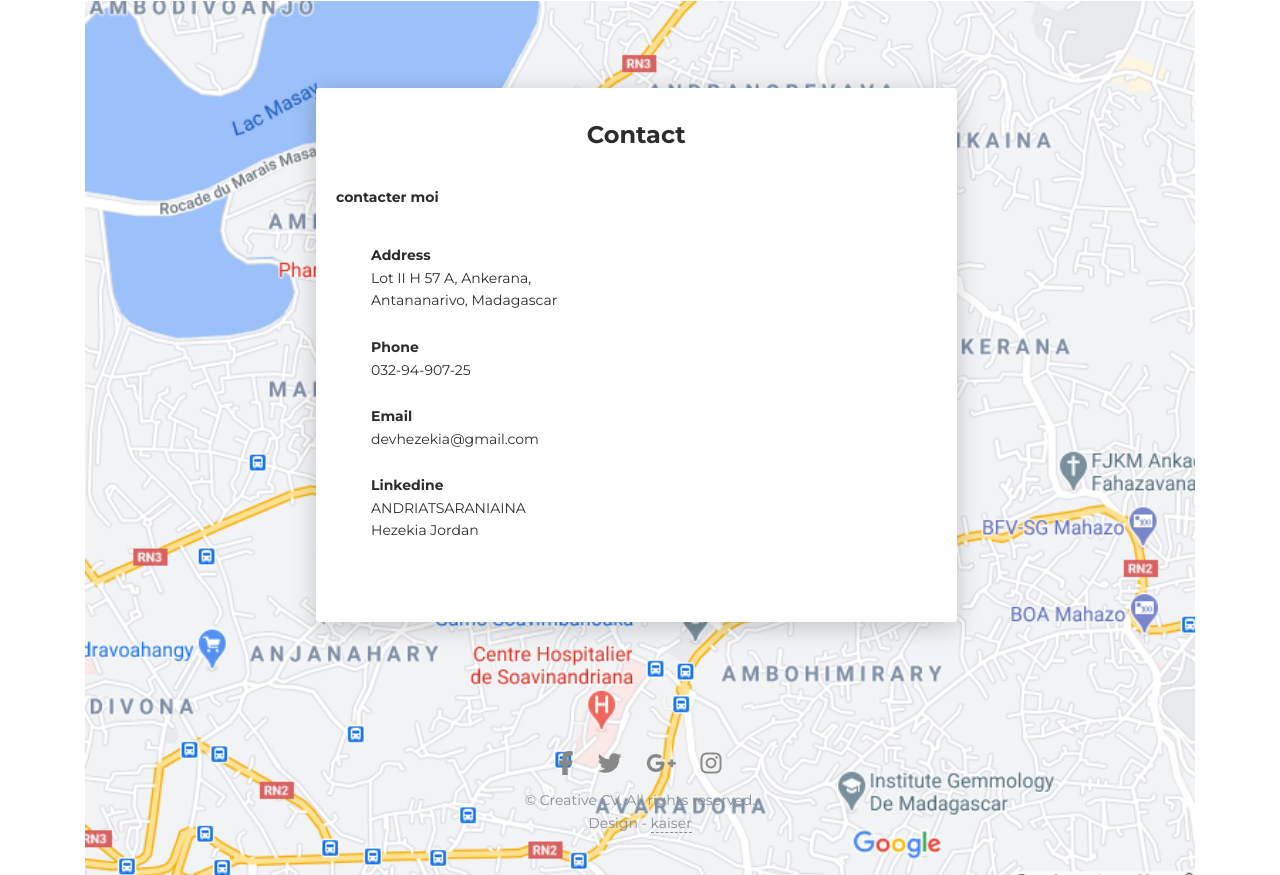
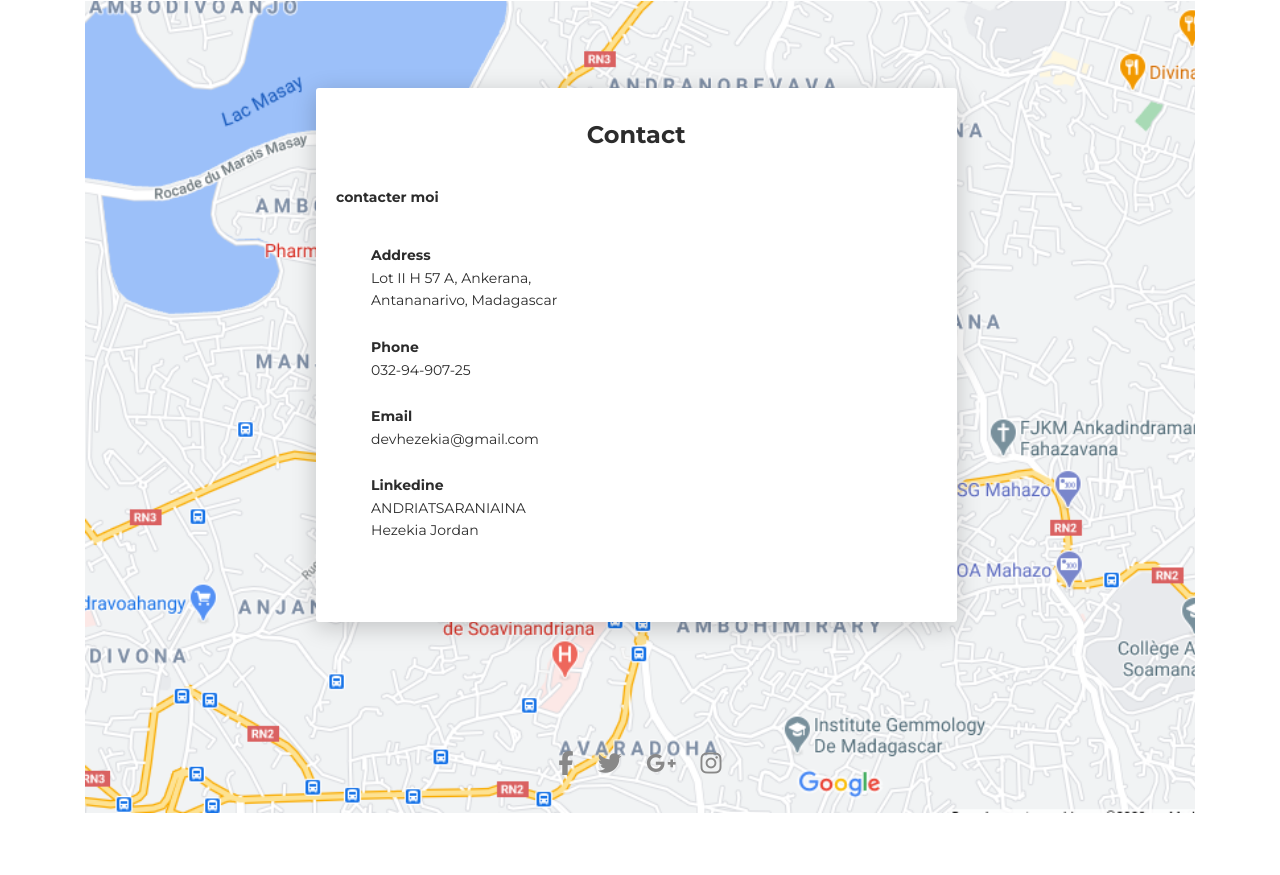
Before and after one commit to hezekia783/cv_digital2, a plain HTML site: page index.html in a window 1280 px wide. Shown: the part 4968-5843 px from the top of the page. After the commit the page ends 5781 px from the top, so only its background shows below. Drawn offline with Linux system fonts and the light colour scheme.

Commit message:
Update index.html

```diff
--- a/index.html
+++ b/index.html
@@ -437,9 +437,6 @@
     </div>
     <footer class="footer">
       <div class="container text-center"><a class="cc-facebook btn btn-link" href="#"><i class="fa fa-facebook fa-2x " aria-hidden="true"></i></a><a class="cc-twitter btn btn-link " href="#"><i class="fa fa-twitter fa-2x " aria-hidden="true"></i></a><a class="cc-google-plus btn btn-link" href="#"><i class="fa fa-google-plus fa-2x" aria-hidden="true"></i></a><a class="cc-instagram btn btn-link" href="#"><i class="fa fa-instagram fa-2x " aria-hidden="true"></i></a></div>
-      <div class="text-center text-muted">
-        <p>&copy; Creative CV. All rights reserved.<br>Design - <a class="credit" href="https://templateflip.com" target="_blank">kaiser</a></p>
-      </div>
     </footer>
     <script src="js/core/jquery.3.2.1.min.js"></script>
     <script src="js/core/popper.min.js"></script>
```
